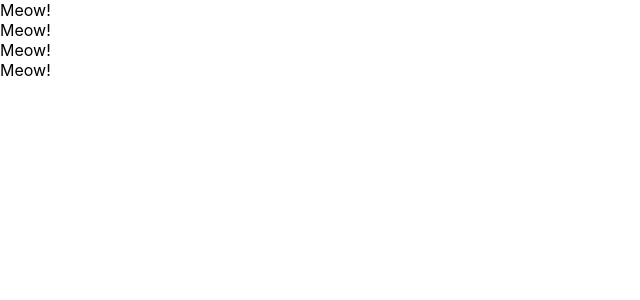
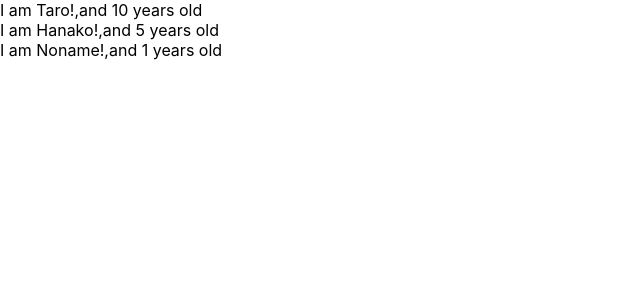
Before and after one commit to hiromu-t396/udemy-react-redux-crud-application, a React (Create React App) app: page / in a window 1280 px wide. Shown: the top 300 px of the page, without its empty margins (0-640 px from the left). Built offline with nearby package versions, Linux system fonts and the light colour scheme.

Commit message:
Learn props of component

```diff
--- a/src/App.js
+++ b/src/App.js
@@ -1,29 +1,29 @@
 import React from 'react';
 
-// class App extends Component {
-//   render() {
-//     return(
-//       <React.Fragment>
-//         <label htmlFor="bar">bar</label>
-//       <input type="text" id="bar" onClick={() => {console.log("I am clicked")}} />
-//       </React.Fragment>
-//     )
-//   }
-// }
 
 const App = () => {
+  const profiles = [
+    { name: "Taro", age: 10 },
+    { name: "Hanako", age: 5 },
+    { name: "Noname" }
+  ]
   return (
     <div>
-      <Cat />
-      <Cat />
-      <Cat />
-      <Cat />
+      {
+        profiles.map((profile, index) => {
+          return <User name={profile.name} age={profile.age} key={index} />
+        })
+      }
     </div>
   )
 }
 
-const Cat = () => {
-  return <div>Meow!</div>
+const User = (props) => {
+return <div>I am {props.name}!,and {props.age} years old</div>
+}
+
+User.defaultProps = {
+  age:1
 }
 
 export default App;
```
